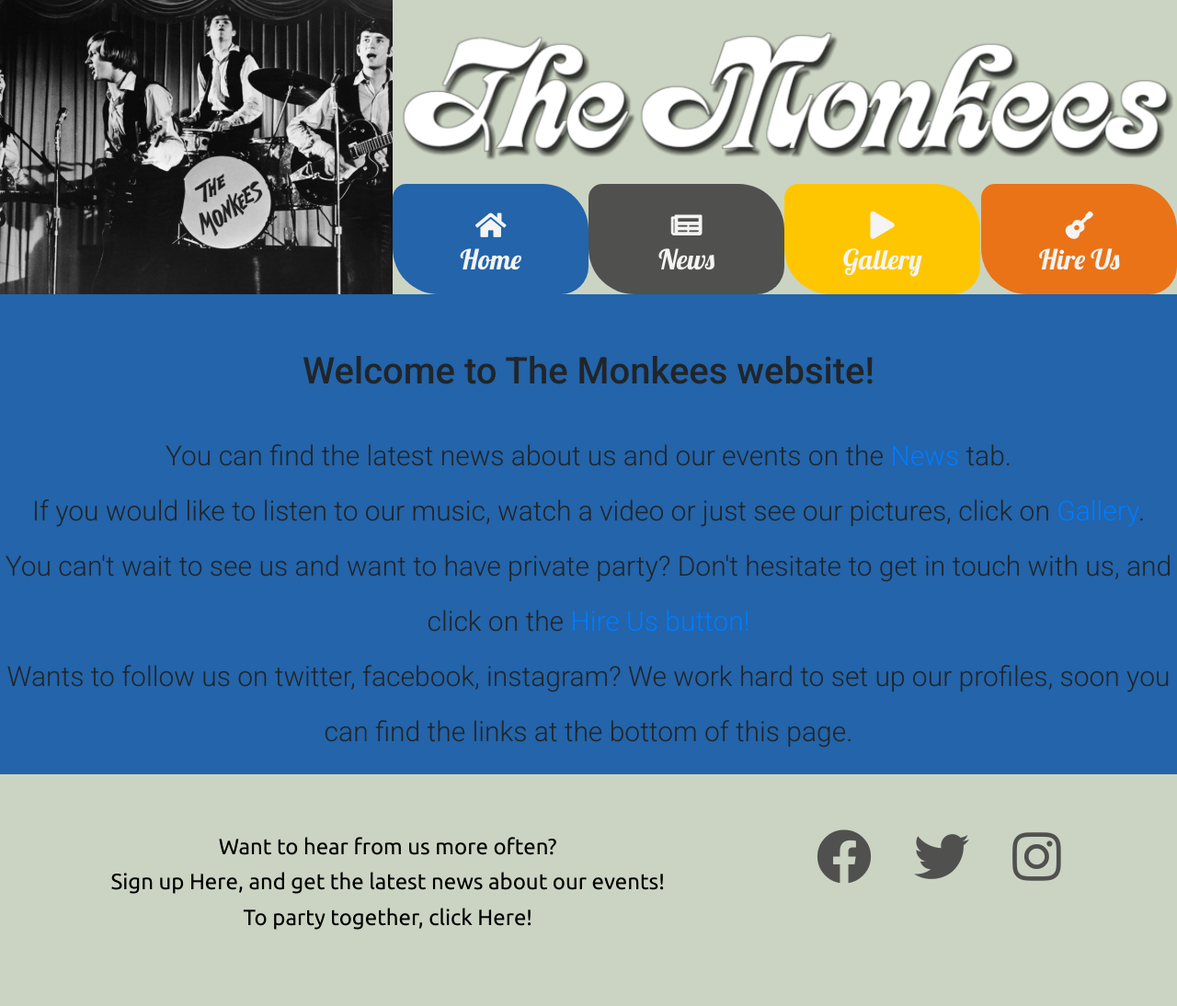
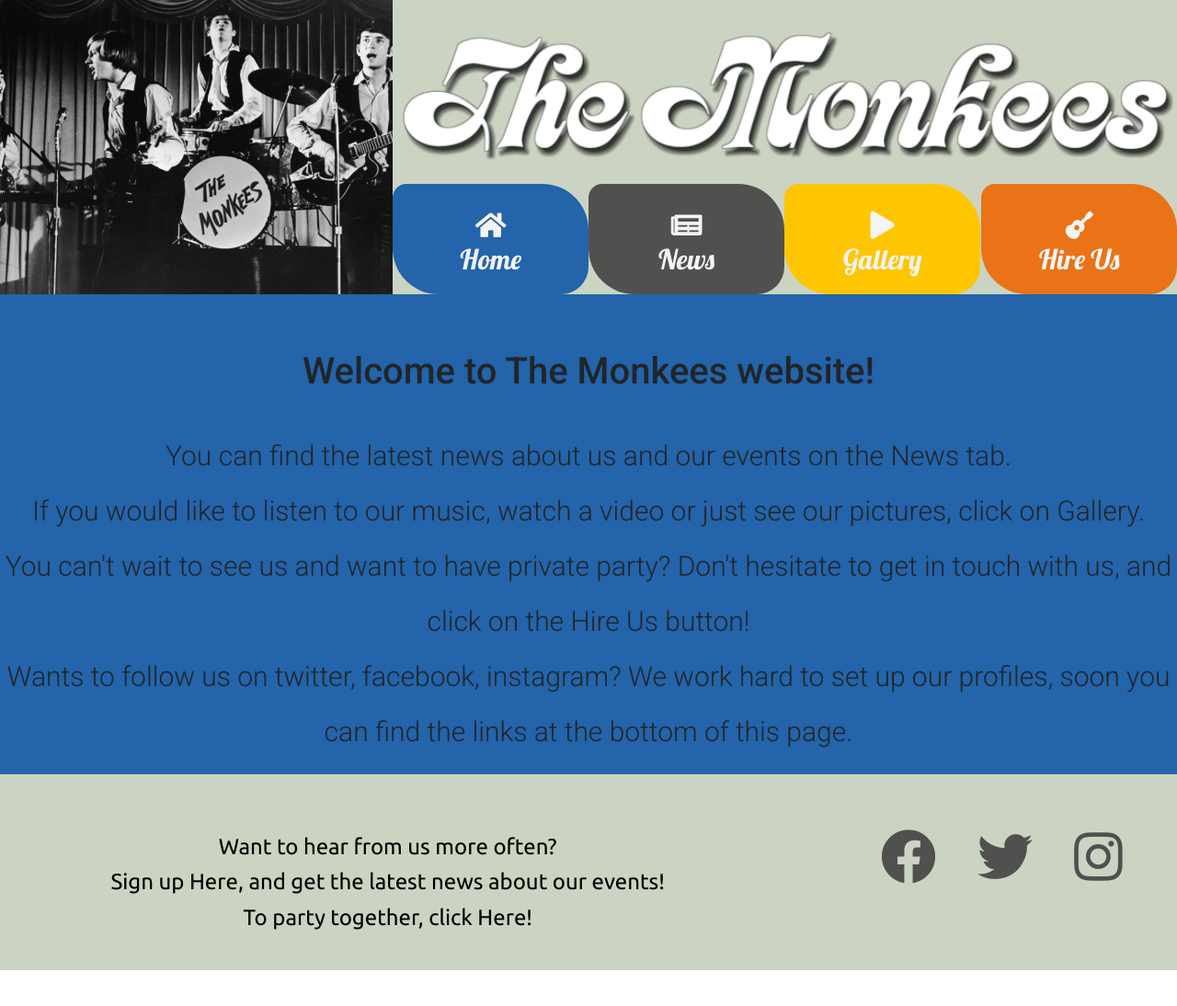
Before and after one commit to Code-Institute-Submissions/monkees-project-1, a plain HTML site: page index.html in a window 1280 px wide. Shown: the whole page at 92% size. After the commit the page ends 1055 px from the top, so only its background shows below. Drawn offline with nearby package versions, Linux system fonts and the light colour scheme.

Commit message:
fix hover issues and social link positioning

```diff
--- a/assets/css/style.css
+++ b/assets/css/style.css
@@ -123,6 +123,9 @@ ul{
 
 
 }
+.maincontainer a{
+    text-decoration: none;
+}
 .maincontainer h1{
     padding-top: 60px;
     padding-bottom: 30px;
@@ -131,7 +134,7 @@ ul{
 /*----------------Footer--------------*/
 footer{
 width: 100%;
-padding-bottom: 90px;
+padding-bottom: 30px;
 }
 .footercontainer{
    height: fit-content;
@@ -155,17 +158,20 @@ padding-bottom: 90px;
 }
 .social{
     margin: 0;
-    text-align: relative;
+    font-size: 0;
+    padding-top: 60px;
 }
 .social a i{
    font-size: 60px;
    color: #50514f;
-   padding-top: 60px;
+
    padding-bottom: 20px;
-   text-align: relative;
+   padding-left: 10px;
+   text-align: center;
 }
 .social-link-li{
     list-style: none;
+    padding-left: 15px;
 }
 /*---------------Media queries------------*/
 
@@ -178,5 +184,8 @@ padding-bottom: 90px;
     .maincontainer{
         min-height: 450px;
     }
+    .social a i{
+        padding-left: 30px;
+    }
 
 }
--- a/index.html
+++ b/index.html
@@ -52,16 +52,16 @@
         <div class="row no-gutter">
             <div class="col bg-main maincontainer" style="background-color: #2364aa;">
                 <h1>Welcome to The Monkees website!</h1>
-                <p>
-                    You can find the latest news about us and our events on the <a href="news.html">News</a> tab.<br>
+                <p class="main-p">
+                    You can find the latest news about us and our events on the News tab.<br>
                     If you would like to listen to our music, watch a video or just see our pictures, click on
-                    <a href="gallery.html">Gallery</a>.<br>
+                    Gallery.<br>
                     You can't wait to see us and want to have private party? Don't hesitate to get in touch with us, and
-                    click on the <a href="hireus.html">Hire Us button!</a><br>
+                    click on the Hire Us button!<br>
                     Wants to follow us on twitter, facebook, instagram? We work hard to set up our profiles, soon you
                     can find the links at the bottom of this page.
+                </p>
             </div>
-            </p>
         </div>
     </section>
     <footer>
@@ -72,25 +72,19 @@
                     click <a href="hireus.html" class="hireus-link">Here!</a></h4>
             </div>
             <div id="social" class="col-md-4 social">
-                <div class="row">
-                    <div class="col">
-                        <div class="col-sm-3 inline-block">
-                            <a href="#social" class="social-link hvr-float-shadow" title="Coming Soon!"><i
-                                    class=" fab fa-facebook"></i>
-                            </a>
-                        </div>
-                        <div class="col-sm-3 inline-block">
-                            <a href="#social" class="social-link hvr-float-shadow" title="Coming Soon!"><i
-                                    class=" fab fa-twitter"></i>
-                            </a>
-                        </div>
-                        <div class="col-sm-3 inline-block">
-                            <a href="#social" class="social-link hvr-float-shadow" title="Coming Soon!"><i
-                                    class=" fab fa-instagram"></i>
-                            </a>
-                        </div>
-                    </div>
-                </div>
+
+                    <ul>
+                        <li class="social-link-li list-inline-item">
+                            <a href="#social" class="hvr-float-shadow social-link"><i class=" fab fa-facebook" title="Coming Soon!"></i></a>
+                        </li>
+                        <li class="social-link-li list-inline-item">
+                            <a href="#social" class="hvr-float-shadow social-link"><i class="fab fa-twitter" title="Coming Soon!"></i></a>
+                        </li>
+                        <li class="social-link-li list-inline-item">
+                            <a href="#social" class="hvr-float-shadow social-link"><i class="fab fa-instagram" title="Coming Soon!"></i></a>
+                        </li>
+                    </ul>
+
             </div>
         </div>
     </footer>
```
